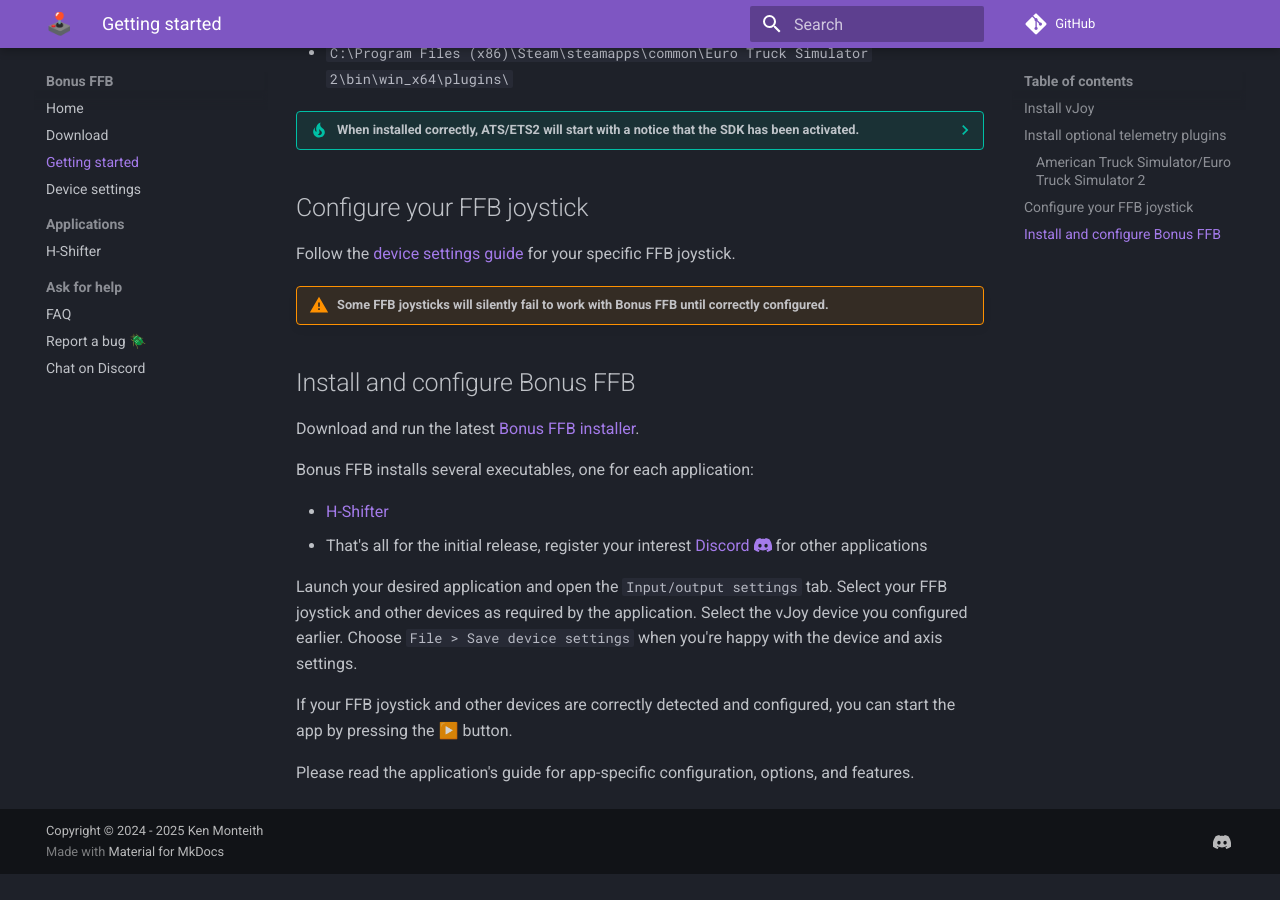
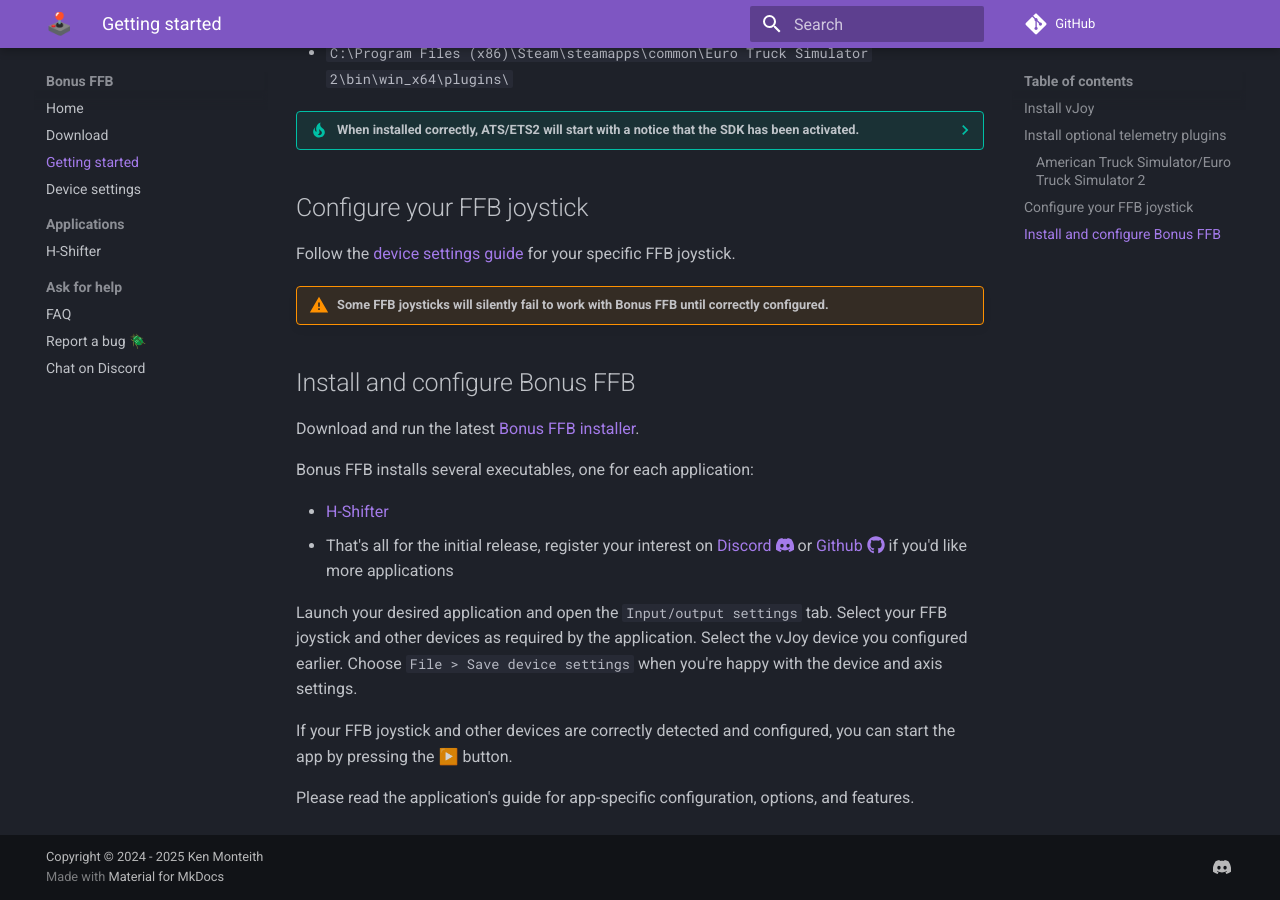
Before and after one commit to kgmonteith/BonusFFB, an MkDocs documentation site: the page built from docs/getting-started.md, in a window 1280 px wide and 900 px high, scrolled down 1286 px. Built offline with MkDocs 1.6.1 and Material for MkDocs 9.7.7, drawn with Linux system fonts in a browser that asks for light colours; comment, search, counter and statistics services are not loaded; before the commit the page ends 2160 px from its top, so only the background shows below that.

Commit message:
Fixed typos and icons

```diff
--- a/docs/getting-started.md
+++ b/docs/getting-started.md
@@ -36,7 +36,7 @@ Download and run the latest [Bonus FFB installer](https://github.com/kgmonteith/
 Bonus FFB installs several executables, one for each application:
 
 * [H-Shifter](hshifter.md)
-* That's all for the initial release, register your interest [Discord :fontawesome-brands-discord:](https://discord.com/users/447499151337324574) for other applications
+* That's all for the initial release, register your interest on [Discord :fontawesome-brands-discord:](https://discord.com/users/447499151337324574) or [Github :fontawesome-brands-github:](https://github.com/kgmonteith/BonusFFB/issues) if you'd like more applications
 
 Launch your desired application and open the `Input/output settings` tab. Select your FFB joystick and other devices as required by the application. Select the vJoy device you configured earlier. Choose `File > Save device settings` when you're happy with the device and axis settings.
 
```
Also changed, not shown: docs/index.md (+1 -1 lines).
